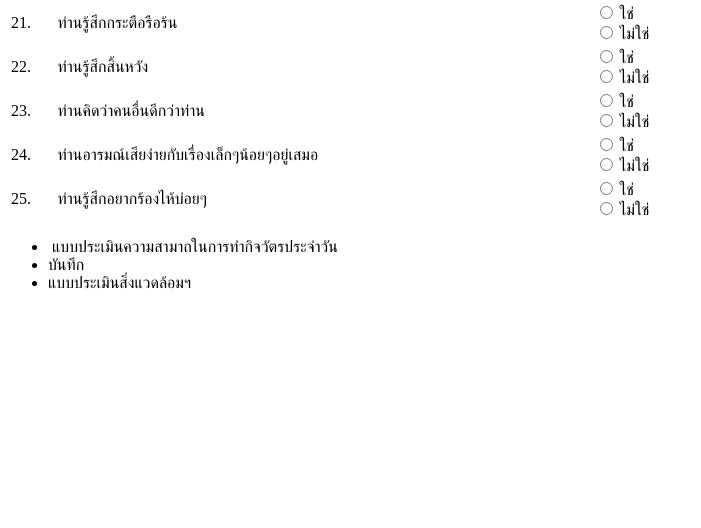
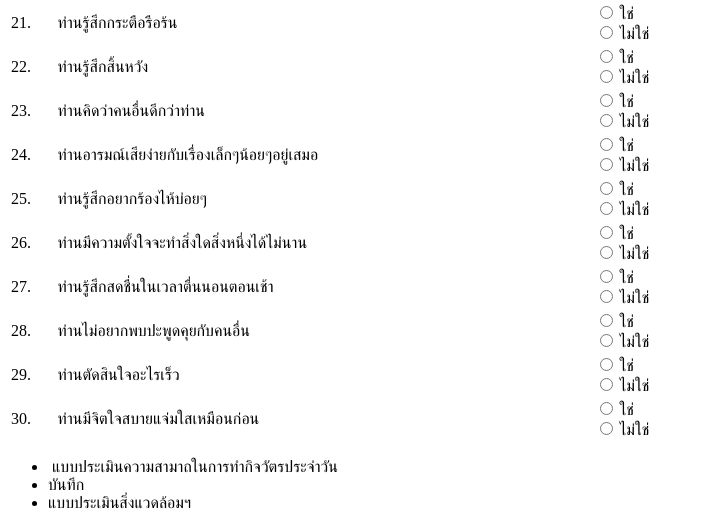
Before and after one commit to likit/dementia-survey-2018, a Flask app: template app/templates/main/tgds.html in a window 1280 px wide. Shown: the part 968-1496 px from the top of the page, without its empty margins (0-701 px from the left). Before the commit the page ends 1257 px from the top, so only its background shows below. Run offline with Flask 2, Linux system fonts and the light colour scheme; the template is opened without the code that fills it, so the values that code supplies are empty; parts of the project's set-up code (start-up, migrations or seed data) failed here and were passed over; some libraries are stand-ins or nearby versions.

Commit message:
completed the rest of the TGDS questions

```diff
--- a/app/static/js/app.js
+++ b/app/static/js/app.js
@@ -433,6 +433,11 @@ var ViewModel = function() {
     self.tgds_23 = ko.observable();
     self.tgds_24 = ko.observable();
     self.tgds_25 = ko.observable();
+    self.tgds_26 = ko.observable();
+    self.tgds_27 = ko.observable();
+    self.tgds_28 = ko.observable();
+    self.tgds_29 = ko.observable();
+    self.tgds_30 = ko.observable();
 
     self.filteredHospitals = ko.observableArray();
     self.selectedHospital = ko.observable();
--- a/app/templates/main/tgds.html
+++ b/app/templates/main/tgds.html
@@ -540,6 +540,111 @@
         </td>
         <td><span data-bind="text: tgds_25"></span></td>
       </tr>
+      <tr>
+        <td>26.</td>
+        <td>ท่านมีความตั้งใจจะทำสิ่งใดสิ่งหนึ่งได้ไม่นาน</td>
+        <td>
+          <div class="field is-grouped">
+            <div class="control">
+              <label class="radio">
+                <input type="radio" data-bind="checked: tgds_26" name="tgds_26" value="1">
+                ใช่
+              </label>
+            </div>
+          </div>
+          <div class="control">
+            <label class="radio">
+              <input type="radio" data-bind="checked: tgds_26" name="tgds_26" value="0">
+              ไม่ใช่
+            </label>
+          </div>
+        </td>
+        <td><span data-bind="text: tgds_26"></span></td>
+      </tr>
+      <tr>
+        <td>27.</td>
+        <td>ท่านรู้สึกสดชื่นในเวลาตื่นนอนตอนเช้า</td>
+        <td>
+          <div class="field is-grouped">
+            <div class="control">
+              <label class="radio">
+                <input type="radio" data-bind="checked: tgds_27" name="tgds_27" value="1">
+                ใช่
+              </label>
+            </div>
+          </div>
+          <div class="control">
+            <label class="radio">
+              <input type="radio" data-bind="checked: tgds_27" name="tgds_27" value="0">
+              ไม่ใช่
+            </label>
+          </div>
+        </td>
+        <td><span data-bind="text: tgds_27"></span></td>
+      </tr>
+      <tr>
+        <td>28.</td>
+        <td>ท่านไม่อยากพบปะพูดคุยกับคนอื่น</td>
+        <td>
+          <div class="field is-grouped">
+            <div class="control">
+              <label class="radio">
+                <input type="radio" data-bind="checked: tgds_28" name="tgds_28" value="1">
+                ใช่
+              </label>
+            </div>
+          </div>
+          <div class="control">
+            <label class="radio">
+              <input type="radio" data-bind="checked: tgds_28" name="tgds_28" value="0">
+              ไม่ใช่
+            </label>
+          </div>
+        </td>
+        <td><span data-bind="text: tgds_28"></span></td>
+      </tr>
+      <tr>
+        <td>29.</td>
+        <td>ท่านตัดสินใจอะไรเร็ว</td>
+        <td>
+          <div class="field is-grouped">
+            <div class="control">
+              <label class="radio">
+                <input type="radio" data-bind="checked: tgds_29" name="tgds_29" value="1">
+                ใช่
+              </label>
+            </div>
+          </div>
+          <div class="control">
+            <label class="radio">
+              <input type="radio" data-bind="checked: tgds_29" name="tgds_29" value="0">
+              ไม่ใช่
+            </label>
+          </div>
+        </td>
+        <td><span data-bind="text: tgds_29"></span></td>
+      </tr>
+      <tr>
+        <td>30.</td>
+        <td>ท่านมีจิตใจสบายแจ่มใสเหมือนก่อน</td>
+        <td>
+          <div class="field is-grouped">
+            <div class="control">
+              <label class="radio">
+                <input type="radio" data-bind="checked: tgds_30" name="tgds_30" value="1">
+                ใช่
+              </label>
+            </div>
+          </div>
+          <div class="control">
+            <label class="radio">
+              <input type="radio" data-bind="checked: tgds_30" name="tgds_30" value="0">
+              ไม่ใช่
+            </label>
+          </div>
+        </td>
+        <td><span data-bind="text: tgds_30"></span></td>
+      </tr>
       </tbody>
     </table>
   </div>
```
